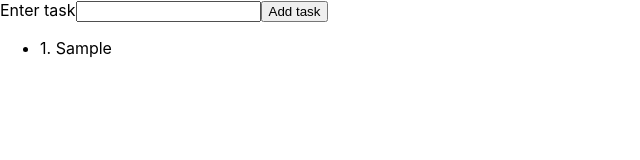
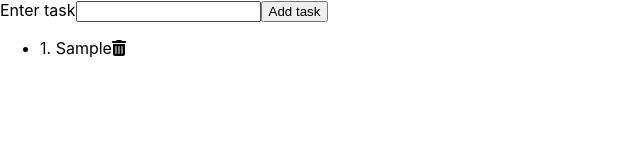
Before and after one commit to pmbechard/react-task-app, a React (Create React App) app: page / in a window 1280 px wide. Both pictures are taken after typing "Sample" into the empty fields and a click on the button "Add task". Shown: the top 160 px of the page, without its empty margins (0-640 px from the left). Built offline with nearby package versions, Linux system fonts and the light colour scheme; the HTML template or start-up script is replaced by a standard one.

Commit message:
Configures FontAwesome and adds trash can icon to each task

```diff
--- a/package.json
+++ b/package.json
@@ -3,9 +3,14 @@
   "version": "0.1.0",
   "private": true,
   "dependencies": {
+    "@fortawesome/fontawesome-svg-core": "^6.1.2",
+    "@fortawesome/free-regular-svg-icons": "^6.1.2",
+    "@fortawesome/free-solid-svg-icons": "^6.1.2",
+    "@fortawesome/react-fontawesome": "^0.2.0",
     "@testing-library/jest-dom": "^5.16.4",
     "@testing-library/react": "^13.3.0",
     "@testing-library/user-event": "^13.5.0",
+    "babel-plugin-macros": "^3.1.0",
     "react": "^18.2.0",
     "react-dom": "^18.2.0",
     "react-scripts": "5.0.1",
--- a/src/components/Overview.js
+++ b/src/components/Overview.js
@@ -1,3 +1,6 @@
+import { FontAwesomeIcon } from '@fortawesome/react-fontawesome';
+import { faTrashCan } from '@fortawesome/free-solid-svg-icons';
+
 const Overview = (props) => {
   const { tasks } = props;
 
@@ -7,6 +10,7 @@
         return (
           <li key={task.id}>
             {i + 1}. {task.text}
+            <FontAwesomeIcon icon={faTrashCan} />
           </li>
         );
       })}
```
Also changed, not shown: 1 other file (tests, documents, lock files or other folders).
